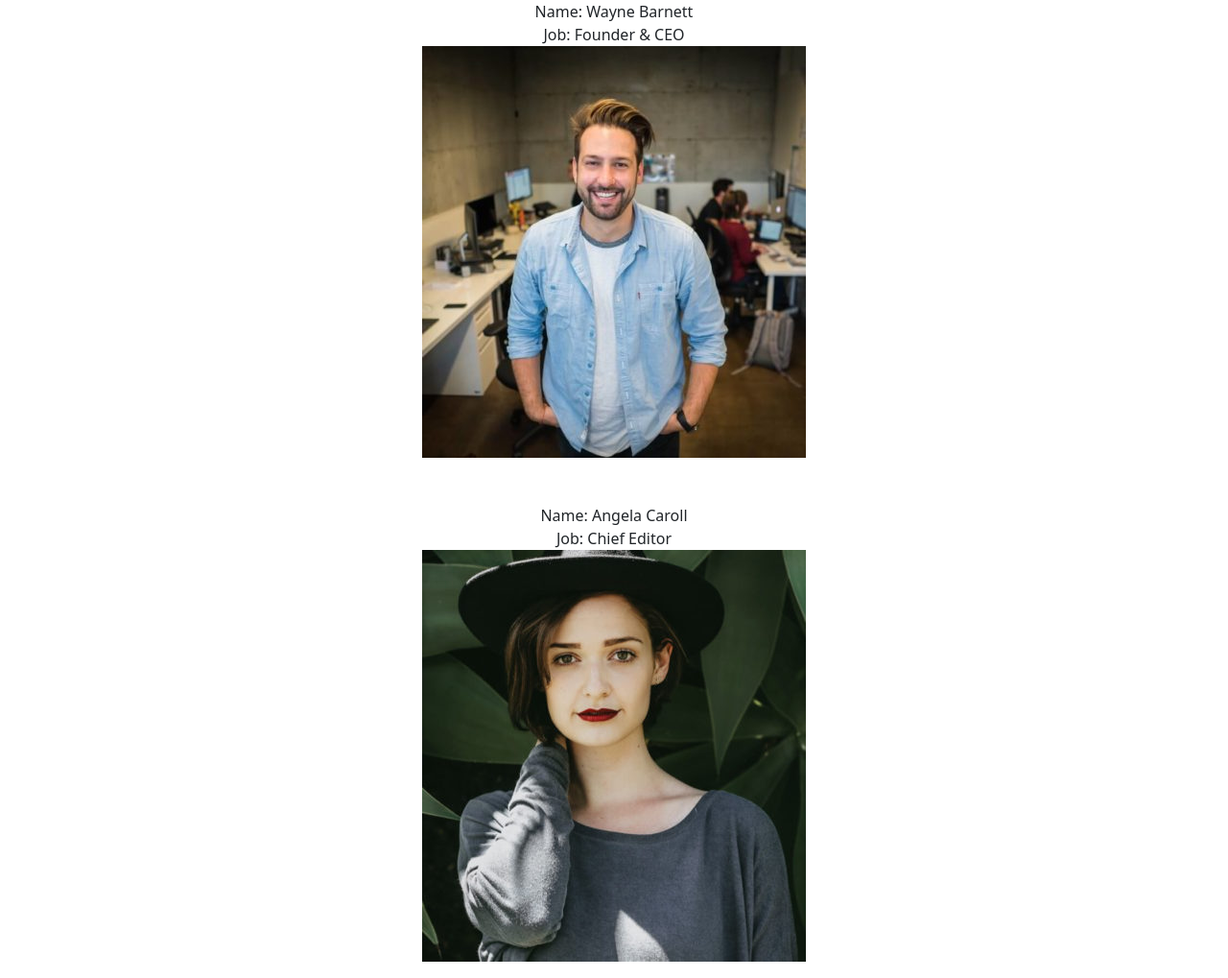
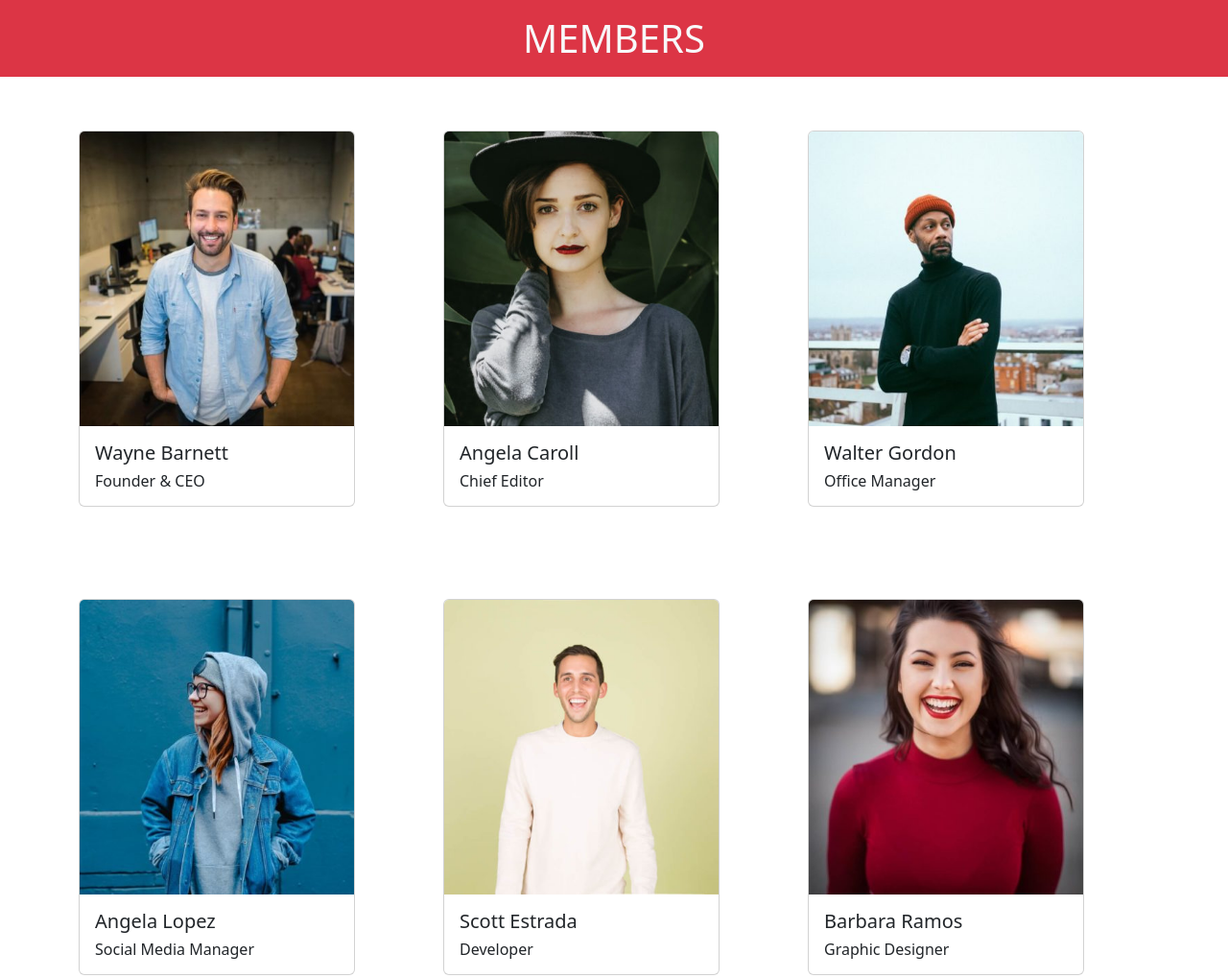
Before and after one commit to Francesco-Iannuzzi/js-our-team, a plain HTML site: page index.html in a window 1280 px wide. Shown: the top 1019 px of the page at 96% size. Drawn offline with nearby package versions, Linux system fonts and the light colour scheme.

Commit message:
print members in card

```diff
--- a/assets/js/main.js
+++ b/assets/js/main.js
@@ -21,13 +21,13 @@ MILESTONE 1:
 Stampare su console, per ogni membro del team, le informazioni di nome, ruolo e la stringa della foto. ✓
 
 MILESTONE 2:
-Stampare le stesse informazioni su DOM sottoforma di stringhe.
+Stampare le stesse informazioni su DOM sottoforma di stringhe. ✓
 
 BONUS 1:
-Trasformare la stringa foto in una immagine effettiva
+Trasformare la stringa foto in una immagine effettiva. ✓
 
 BONUS 2:
-Organizzare i singoli membri in card/schede
+Organizzare i singoli membri in card/schede. ✓
 
 Consigli del giorno:
 - Ragioniamo come sempre a step.
@@ -85,18 +85,30 @@ const memberTeam = [
 
 //creare un elemento in DOM in cui stampare a schermo le caratteristiche dei membri del team (gli object dell'array)
 //selezionare l'elemento della DOM e salvarlo in una variabile
-const containerElement = document.querySelector('.container');
+const rowElement = document.querySelector('.row');
 
 //creare un ciclo per ciclare nell'array dei membri
 for (let i = 0; i < memberTeam.length; i++) {
     //salvare i vari membri in una costante e loggarli in console
     const member = memberTeam[i];
     console.log(member);
-    console.log(member.name, member.job, member.img);
+    //console.log(member.name, member.job, member.img);
     console.log(member.name);
     console.log(member.job);
     console.log(member.img);
 
+    const markup =
+    `<div class="col-4 my-5">
+        <div class="card" style="width: 18rem;">
+            <img src="./assets/img/${member.img}" class="card-img-top" alt="..."></img>
+            <div class="card-body">
+                <h5 class="card-title">${member.name}</h5>
+                <h6 class="card-text">${member.job}</h6>
+            </div>
+        </div>
+    </div>
+    `
+
     //stampare le varie caratteristiche degli object (membri) nell'elemento selezionato
-    containerElement.innerHTML += `Name: ${member.name} <br> Job: ${member.job} <br> <img src="./assets/img/${member.img}" class="mb-5"></img> <br>`;
+    rowElement.innerHTML += markup;
 }
--- a/index.html
+++ b/index.html
@@ -19,19 +19,14 @@
 
 <body>
 
-
-    <!-- <main>
-        <div class="container">
-            <div class="row">
-                <div class="col">
-                    <div class="card"></div>
-                </div>
-            </div>
-        </div>
-    </main> -->
+    <header class="text-center bg-danger text-light">
+        <h1 class="lh-lg">MEMBERS</h1>
+    </header>
 
     <main>
-        <div class="container text-center"></div>
+        <div class="container">
+            <div class="row"></div>
+        </div>
     </main>
 
     <script src="https://cdn.jsdelivr.net/npm/bootstrap@5.2.3/dist/js/bootstrap.bundle.min.js"
```
